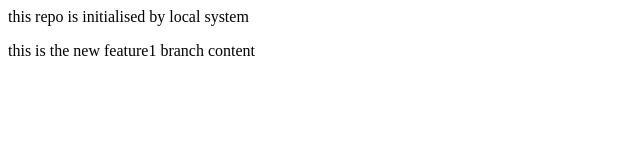
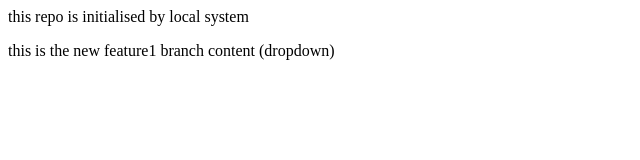
Before and after one commit to SanjeevaEdiga/git2, a plain HTML site: page index.html in a window 1280 px wide. Shown: the full height of the page, 0-640 px from the left. Drawn offline with Linux system fonts and the light colour scheme.

Commit message:
added dropdown

```diff
--- a/index.html
+++ b/index.html
@@ -1,2 +1,2 @@
 <p>this repo is initialised by local system</p>
-<p>this is the new feature1 branch content</p>
+<p>this is the new feature1 branch content (dropdown)</p>
```
